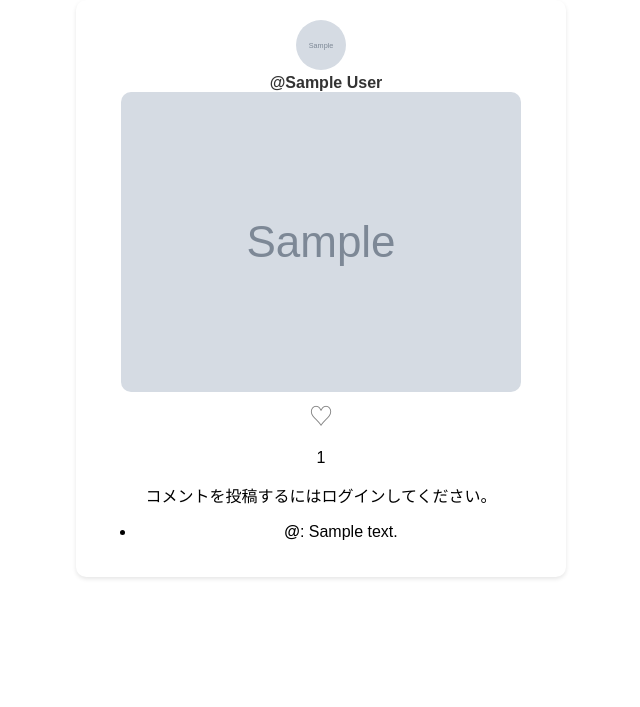
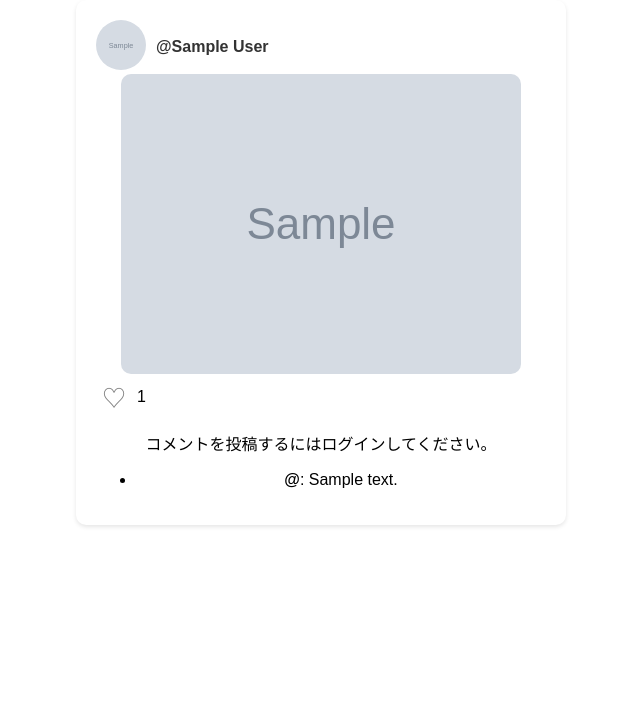
Before and after one commit to gdgdbaby21/Baby-Closet, a Django app: page /post/1/ in a window 1280 px wide. Shown: the part 61-768 px from the top of the page, without its empty margins (319-959 px from the left). Run offline with Django 5.2, Linux system fonts and the light colour scheme; tables that the repository leaves empty hold one stand-in row (values such as "Sample post"); grey boxes marked "Sample" are stand-in pictures.

Commit message:
投稿詳細ページの修正

```diff
--- a/app/templates/post_detail.html
+++ b/app/templates/post_detail.html
@@ -9,7 +9,8 @@
          style="max-width: 450px; width: 100%; background-color: white; padding: 20px; border-radius: 10px; box-shadow: 0 2px 4px rgba(0, 0, 0, 0.1);">
 
         <!-- 投稿情報 -->
-        <div class="post-info d-flex align-items-center justify-content-center mb-3">
+        <div class="post-info d-flex align-items-center mb-3" style="display: flex; align-items: center;">
+
             <div class="profile-image">
         {% if user_profile.profile_image %}
             <img src="{{ user_profile.profile_image.url }}" alt="プロフィール画像"
@@ -19,9 +20,10 @@
                  style="width: 50px; height: 50px; border-radius: 50%; object-fit: cover;">
         {% endif %}
     </div>
-            <div class="post-user-info">
+
+    <div class="post-user-info" style="margin-left: 10px;">
         <a href="{% url 'profile' account_name=user_profile.account_name  %}"
-                   style="text-decoration: none; color: #333; font-size: 16px; margin-left: 10px;">
+           style="text-decoration: none; color: #333; font-size: 16px;">
             <strong>@{{ user_profile.account_name }}</strong>
         </a>
     </div>
@@ -35,26 +37,28 @@
 
         <!-- いいね・削除ボタン -->
 <div class="action-buttons d-flex align-items-center justify-content-center mb-3" style="gap: 20px;">
-            <div class="like-container d-flex align-items-center">
+    <!-- いいねボタンとカウント -->
+    <div class="like-container d-flex align-items-center" style="display: flex; align-items: center; gap: 5px;">
         <button id="like-button" data-post-id="{{ post.id }}"
-                        style="border: none; background: none; font-size: 24px; cursor: pointer; color: {% if user in post.likes.all %}black{% else %}gray{% endif %};">
+                style="border: none; background: none; font-size: 24px; cursor: pointer;
+                       color: {% if user in post.likes.all %}black{% else %}gray{% endif %};">
             {% if user in post.likes.all %}
             ♥
             {% else %}
             ♡
             {% endif %}
         </button>
-                <p id="like-count" class="mb-0" style="font-size: 16px;">{{ post.likes.count }}</p>
+        <p id="like-count" class="mb-0" style="font-size: 16px; margin: 0;">{{ post.likes.count }}</p>
     </div>
 
+    <!-- 削除ボタン (投稿者のみ表示) -->
     {% if user == post.user %}
-            <form action="{% url 'post_delete' post.pk %}" method="post">
+    <form action="{% url 'post_delete' post.pk %}" method="post" style="margin: 0;">
         {% csrf_token %}
-                <button type="submit" class="btn btn-danger btn-sm">🗑️ 削除</button>
+        <button type="submit" class="btn btn-danger btn-sm"> 削除</button>
     </form>
     {% endif %}
 </div>
-
         <!-- コメント投稿 -->
         {% if user.is_authenticated %}
         <div id="comment-section" class="mt-3">
```
Lines whose indentation alone changed are shown as unchanged.
